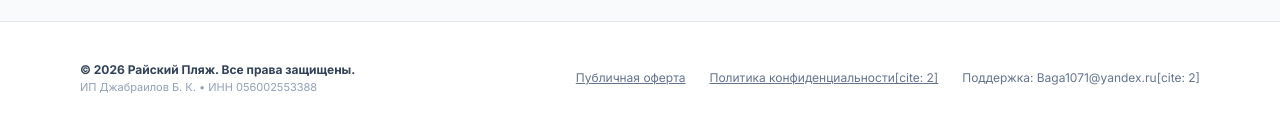
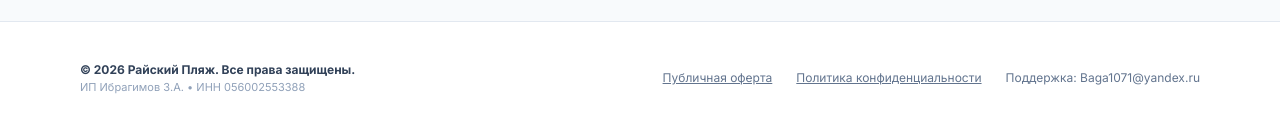
Before and after one commit to Bagistr/izberbash-booking, a Next.js app: page / in a window 1280 px wide. Shown: the part 1075-1205 px from the top of the page. Built offline with nearby package versions, Linux system fonts and the light colour scheme; no server answers; the database is empty.

Commit message:
Add legal footer to original home page layout

```diff
--- a/src/app/page.tsx
+++ b/src/app/page.tsx
@@ -77,7 +77,7 @@ export default async function HomePage() {
         {/* Копирайт и реквизиты */}
         <div>
           <p className="font-bold text-slate-700">© 2026 Райский Пляж. Все права защищены.</p>
-          <p className="text-[11px] text-slate-400 mt-0.5">ИП Джабраилов Б. К. • ИНН 056002553388</p>
+          <p className="text-[11px] text-slate-400 mt-0.5">ИП Ибрагимов З.А. • ИНН 056002553388</p>
         </div>
 
         {/* Юридические ссылки для Robokassa */}
@@ -86,10 +86,10 @@ export default async function HomePage() {
             Публичная оферта
           </Link>
           <Link href="/offer" className="hover:text-blue-600 underline transition-colors">
-            Политика конфиденциальности[cite: 2]
+            Политика конфиденциальности
           </Link>
           <a href="mailto:Baga1071@yandex.ru" className="hover:text-blue-600 transition-colors">
-            Поддержка: Baga1071@yandex.ru[cite: 2]
+            Поддержка: Baga1071@yandex.ru
           </a>
         </div>
 
```
